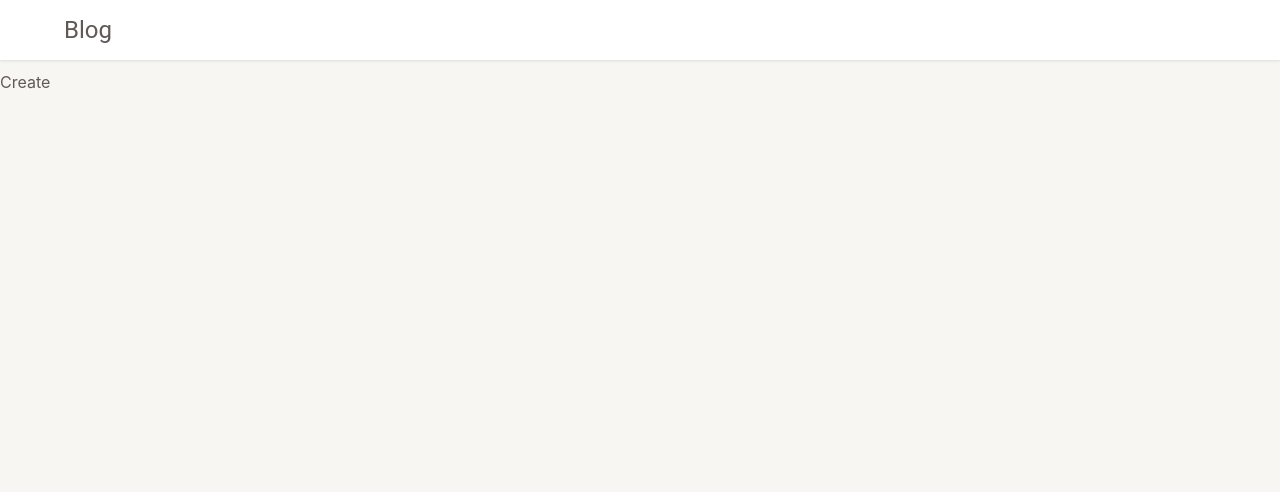
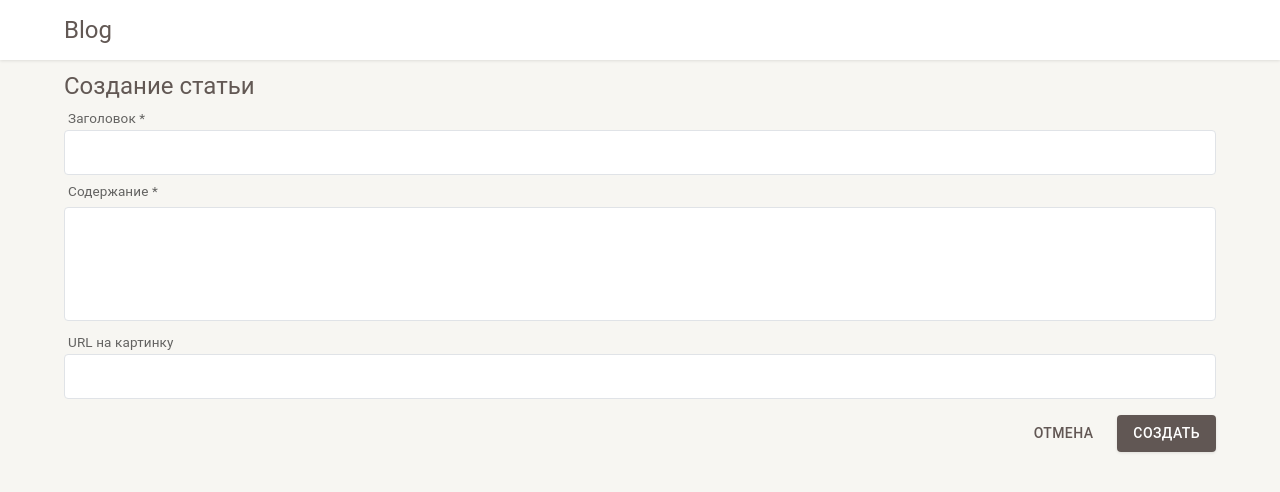
Before and after one commit to Artenon/blog-task, a React (Vite) app: page /create in a window 1280 px wide. Shown: the top 492 px of the page. Built offline with nearby package versions, Linux system fonts and the light colour scheme.

Commit message:
add create page

```diff
--- a/src/App.tsx
+++ b/src/App.tsx
@@ -1,6 +1,7 @@
 import { FC } from "react";
 import { Routes, Route, BrowserRouter } from "react-router-dom";
 import { MainPage } from "./pages/main-page";
+import { CreatePage } from "./pages/create-page";
 import { Layout } from "./components/layout/layout";
 import { ScrollToTop } from "./components/scroll-to-top/scroll-to-top";
 import { BlogPage } from "./pages/blog-page";
@@ -12,7 +13,7 @@ export const App: FC = () => {
       <Routes>
         <Route path="/" element={<Layout />}>
           <Route index element={<MainPage />} />
-          <Route path="create" element={<div>Create</div>} />
+          <Route path="create" element={<CreatePage />} />
           <Route path="blog/:blogId" element={<BlogPage />} />
           <Route path="*" element={<div>404</div>} />
         </Route>
--- a/src/components/blog-card/blog-card.tsx
+++ b/src/components/blog-card/blog-card.tsx
@@ -13,7 +13,9 @@ export const BlogCard: FC<IBlogCardProps> = ({ blog }) => {
 
   return (
     <Card sx={{ maxHeight: "320px", color: "#625854" }}>
-      <CardMedia component="img" loading="lazy" image={blog.img} height={150} alt="picture" />
+      {blog.img && (
+        <CardMedia component="img" loading="lazy" image={blog.img} height={150} alt="picture" />
+      )}
       <CardContent sx={{ pb: 0 }}>
         <Typography
           gutterBottom
--- a/src/pages/blog-page.tsx
+++ b/src/pages/blog-page.tsx
@@ -1,4 +1,4 @@
-import { FC, useEffect, useState, useRef } from "react";
+import { FC, useEffect, useState } from "react";
 import { useParams, Link } from "react-router-dom";
 import {
   Container,
@@ -8,12 +8,12 @@ import {
   Grid,
   breadcrumbsClasses,
 } from "@mui/material";
+import { useAppSelector } from "../hooks/store";
+import { getBlogs } from "../redux/blogs-slice/selectors";
 import { BlogPicture } from "../components/blog-picture/blog-picture";
 import { IBlog } from "../types/blog";
 
 import HomeIcon from "@mui/icons-material/Home";
-
-import data from "../data/data.json";
 
 export const BlogPage: FC = () => {
   const { blogId } = useParams<{ blogId: string }>();
@@ -21,26 +21,19 @@ export const BlogPage: FC = () => {
   const [loading, setLoading] = useState<boolean>(true);
   const [blog, setBlog] = useState<IBlog | null>(null);
 
-  const timeout = useRef<number | undefined>();
+  const blogs = useAppSelector(getBlogs);
 
   useEffect(() => {
-    Promise.resolve(data)
-      .then((data) => {
-        timeout.current = setTimeout(() => {
-          const foundBlog = data.blogs.find((blog) => blog.id === Number(blogId));
-          if (foundBlog) {
-            setBlog(foundBlog);
-          }
-          setLoading(false);
-        }, 300);
-      })
-      .catch((error) => {
-        console.log(error);
-        setLoading(false);
-      });
+    const timeout = setTimeout(() => {
+      const foundBlog = blogs.find((blog) => blog.id === Number(blogId));
+      if (foundBlog) {
+        setBlog(foundBlog);
+      }
+      setLoading(false);
+    }, 300);
 
-    return () => clearTimeout(timeout.current);
-  }, [blogId]);
+    return () => clearTimeout(timeout);
+  }, [blogId, blogs]);
 
   return (
     <Container>
@@ -76,7 +69,7 @@ export const BlogPage: FC = () => {
       </Breadcrumbs>
       {!blog && !loading ? (
         <Typography variant="h5" gutterBottom>
-          Такой блог не найден
+          Такая статья не найдена
         </Typography>
       ) : (
         <>
@@ -110,7 +103,7 @@ export const BlogPage: FC = () => {
                   sx={{ borderRadius: "15px" }}
                 />
               ) : (
-                <BlogPicture src={blog!.img} />
+                blog?.img && <BlogPicture src={blog?.img} />
               )}
             </Grid>
           </Grid>
--- a/src/pages/create-page.tsx
+++ b/src/pages/create-page.tsx
@@ -0,0 +1,163 @@
+import { FC, useState, ChangeEvent, FormEvent } from "react";
+import { useNavigate } from "react-router-dom";
+import {
+  Container,
+  Grid,
+  InputBase,
+  Typography,
+  FormControl,
+  Box,
+  Button,
+  InputLabel,
+  inputLabelClasses,
+  styled,
+} from "@mui/material";
+import { useAppDispatch } from "../hooks/store";
+import { addBlog } from "../redux/blogs-slice/blogs-slice";
+import { IBlog } from "../types/blog";
+
+const Input = styled(InputBase)(({ theme }) => ({
+  "label + &": {
+    marginTop: theme.spacing(1.5),
+  },
+  "& .MuiInputBase-input": {
+    borderRadius: 4,
+    position: "relative",
+    backgroundColor: "#fff",
+    border: "1px solid",
+    borderColor: "#E0E3E7",
+    fontSize: 16,
+    color: "#625854",
+    padding: "10px 12px",
+    transition: theme.transitions.create(["border-color", "background-color", "box-shadow"]),
+    "&:focus": {
+      boxShadow: "#625854 0 0 0 2px",
+    },
+  },
+}));
+
+export const CreatePage: FC = () => {
+  const dispatch = useAppDispatch();
+  const navigate = useNavigate();
+
+  const [formData, setFormData] = useState<Omit<IBlog, "id">>({
+    title: "",
+    content: "",
+  });
+
+  const handleChange = (e: ChangeEvent<HTMLInputElement>) => {
+    setFormData({ ...formData, [e.target.name]: e.target.value });
+  };
+
+  const handleSubmit = (e: FormEvent<HTMLFormElement>) => {
+    e.preventDefault();
+    const data = { ...formData, id: Date.now() };
+    dispatch(addBlog(data));
+    navigate("/");
+  };
+
+  return (
+    <Container>
+      <Typography variant="h5" gutterBottom>
+        Создание статьи
+      </Typography>
+      <form onSubmit={handleSubmit}>
+        <Grid container spacing={2}>
+          <Grid item xs={12}>
+            <FormControl sx={{ marginY: 1 }} fullWidth>
+              <InputLabel
+                shrink
+                htmlFor="title"
+                sx={{
+                  fontSize: 18,
+                  left: -10,
+                  transition: ".2s",
+                  [`&.${inputLabelClasses.focused}`]: {
+                    color: "#625854",
+                    fontWeight: "bold",
+                  },
+                }}
+              >
+                Заголовок *
+              </InputLabel>
+              <Input fullWidth id="title" name="title" onChange={handleChange} required />
+            </FormControl>
+
+            <FormControl sx={{ marginY: 1 }} fullWidth>
+              <InputLabel
+                shrink
+                htmlFor="content"
+                sx={{
+                  fontSize: 18,
+                  left: -10,
+                  transition: ".2s",
+                  [`&.${inputLabelClasses.focused}`]: {
+                    color: "#625854",
+                    fontWeight: "bold",
+                  },
+                }}
+              >
+                Содержание *
+              </InputLabel>
+              <Input
+                multiline
+                minRows={4}
+                fullWidth
+                id="content"
+                name="content"
+                onChange={handleChange}
+                required
+              />
+            </FormControl>
+
+            <FormControl sx={{ marginY: 1 }} fullWidth>
+              <InputLabel
+                shrink
+                htmlFor="img"
+                sx={{
+                  fontSize: 18,
+                  left: -10,
+                  transition: ".2s",
+                  [`&.${inputLabelClasses.focused}`]: {
+                    color: "#625854",
+                    fontWeight: "bold",
+                  },
+                }}
+              >
+                URL на картинку
+              </InputLabel>
+              <Input fullWidth id="img" name="img" onChange={handleChange} />
+            </FormControl>
+          </Grid>
+        </Grid>
+
+        <Box
+          sx={{
+            display: "flex",
+            alignItems: "center",
+            justifyContent: "flex-end",
+            gap: 2,
+            marginTop: 1,
+          }}
+        >
+          <Button sx={{ color: "#625754" }} onClick={() => navigate(-1)}>
+            Отмена
+          </Button>
+          <Button
+            type="submit"
+            variant="contained"
+            sx={{
+              backgroundColor: "rgba(61,48,45, 0.8)",
+              boxShadow: "0 1px 3px rgba(0,0,0,0.1)",
+              ":hover": {
+                backgroundColor: "rgba(61,48,45, 0.9)",
+              },
+            }}
+          >
+            Создать
+          </Button>
+        </Box>
+      </form>
+    </Container>
+  );
+};
--- a/src/pages/main-page.tsx
+++ b/src/pages/main-page.tsx
@@ -1,12 +1,9 @@
-import { FC, useState, useEffect, useRef } from "react";
+import { FC, useState, useEffect } from "react";
 import { Container, Typography, Grid } from "@mui/material";
 import { BlogCard } from "../components/blog-card/blog-card";
 import { BlogCardSkeleton } from "../components/blog-card/skeleton";
 import { useAppDispatch, useAppSelector } from "../hooks/store";
-import { setBlogs } from "../redux/blogs-slice/blogs-slice";
 import { getBlogs } from "../redux/blogs-slice/selectors";
-
-import data from "../data/data.json";
 
 export const MainPage: FC = () => {
   const dispatch = useAppDispatch();
@@ -15,22 +12,12 @@ export const MainPage: FC = () => {
 
   const blogs = useAppSelector(getBlogs);
 
-  const timeout = useRef<number | undefined>();
+  useEffect(() => {
+    const timeout = setTimeout(() => {
+      setLoading(false);
+    }, 300);
 
-  useEffect(() => {
-    Promise.resolve(data)
-      .then((data) => {
-        timeout.current = setTimeout(() => {
-          dispatch(setBlogs(data.blogs));
-          setLoading(false);
-        }, 300);
-      })
-      .catch((error) => {
-        setLoading(false);
-        console.log(error);
-      });
-
-    return () => clearTimeout(timeout.current);
+    return () => clearTimeout(timeout);
   }, [dispatch]);
 
   return (
--- a/src/redux/blogs-slice/blogs-slice.ts
+++ b/src/redux/blogs-slice/blogs-slice.ts
@@ -1,10 +1,12 @@
 import { createSlice, PayloadAction } from "@reduxjs/toolkit";
 import { IBlog } from "../../types/blog";
+
+import data from "../../data/data.json";
 
 const initialState: {
   blogs: IBlog[];
 } = {
-  blogs: [],
+  blogs: data.blogs,
 };
 
 export const blogsSlice = createSlice({
--- a/src/types/blog.ts
+++ b/src/types/blog.ts
@@ -2,5 +2,6 @@ export interface IBlog {
   id: number;
   title: string;
   content: string;
-  img: string;
+  img?: string;
+  comments?: string;
 }
```
